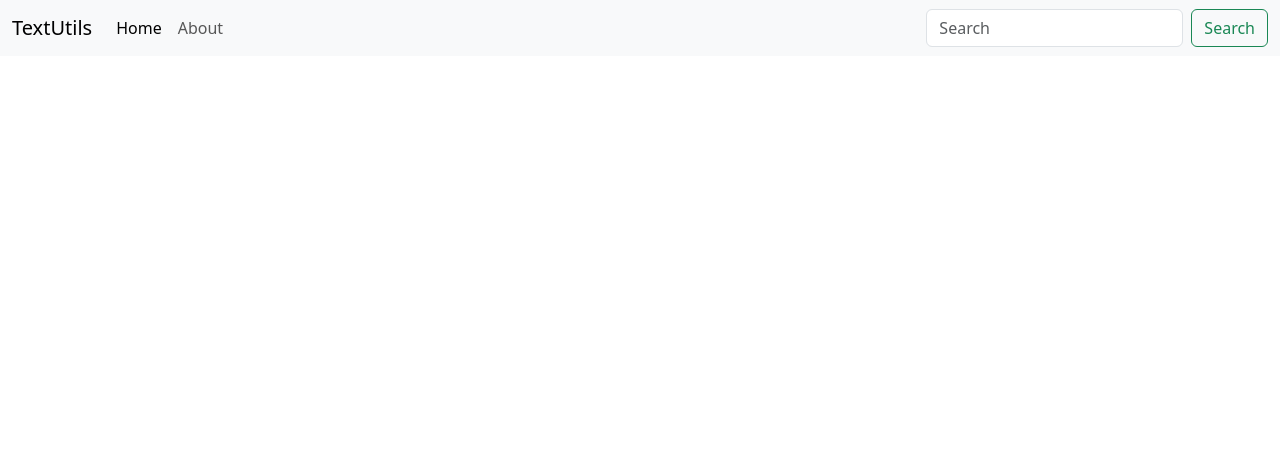
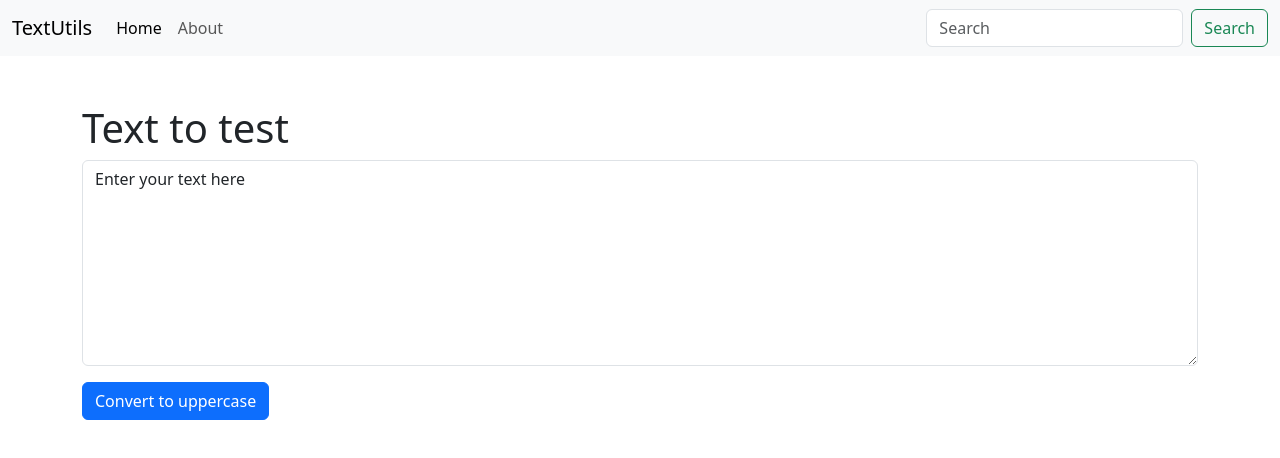
Before and after one commit to QaziSaboorr/textutils, a React (Create React App) app: page / in a window 1280 px wide. Shown: the top 458 px of the page. Built offline with nearby package versions, Linux system fonts and the light colour scheme.

Commit message:
some changes

```diff
--- a/src/App.js
+++ b/src/App.js
@@ -1,51 +1,15 @@
 import "./App.css";
+import React from "react";
+import Navbar from "./components/Navbar";
+import TextForm from "./components/TextForm";
 
 function App() {
   return (
     <>
-      <nav className="navbar navbar-expand-lg bg-body-tertiary">
-        <div className="container-fluid">
-          <a className="navbar-brand" href="/">
-            TextUtils
-          </a>
-          <button
-            className="navbar-toggler"
-            type="button"
-            data-bs-toggle="collapse"
-            data-bs-target="#navbarSupportedContent"
-            aria-controls="navbarSupportedContent"
-            aria-expanded="false"
-            aria-label="Toggle navigation"
-          >
-            <span className="navbar-toggler-icon"></span>
-          </button>
-          <div className="collapse navbar-collapse" id="navbarSupportedContent">
-            <ul className="navbar-nav me-auto mb-2 mb-lg-0">
-              <li className="nav-item">
-                <a className="nav-link active" aria-current="page" href="/">
-                  Home
-                </a>
-              </li>
-              <li className="nav-item">
-                <a className="nav-link" href="/">
-                  About
-                </a>
-              </li>
-            </ul>
-            <form className="d-flex" role="search">
-              <input
-                className="form-control me-2"
-                type="search"
-                placeholder="Search"
-                aria-label="Search"
-              />
-              <button className="btn btn-outline-success" type="submit">
-                Search
-              </button>
-            </form>
-          </div>
-        </div>
-      </nav>
+      <Navbar title="TextUtils" aboutText="About" />
+      <div className="container my-5">
+        <TextForm heading="Text to test" />
+      </div>
     </>
   );
 }
--- /dev/null
+++ b/src/components/Navbar.js
@@ -0,0 +1,59 @@
+import React from "react";
+import PropTypes from "prop-types";
+
+export default function Navbar(props) {
+  return (
+    <nav className="navbar navbar-expand-lg bg-body-tertiary">
+      <div className="container-fluid">
+        <a className="navbar-brand" href="/">
+          {props.title}
+        </a>
+        <button
+          className="navbar-toggler"
+          type="button"
+          data-bs-toggle="collapse"
+          data-bs-target="#navbarSupportedContent"
+          aria-controls="navbarSupportedContent"
+          aria-expanded="false"
+          aria-label="Toggle navigation"
+        >
+          <span className="navbar-toggler-icon"></span>
+        </button>
+        <div className="collapse navbar-collapse" id="navbarSupportedContent">
+          <ul className="navbar-nav me-auto mb-2 mb-lg-0">
+            <li className="nav-item">
+              <a className="nav-link active" aria-current="page" href="/">
+                Home
+              </a>
+            </li>
+            <li className="nav-item">
+              <a className="nav-link" href="/">
+                {props.aboutText}
+              </a>
+            </li>
+          </ul>
+          <form className="d-flex" role="search">
+            <input
+              className="form-control me-2"
+              type="search"
+              placeholder="Search"
+              aria-label="Search"
+            />
+            <button className="btn btn-outline-success" type="submit">
+              Search
+            </button>
+          </form>
+        </div>
+      </div>
+    </nav>
+  );
+}
+
+Navbar.propTypes = {
+  title: PropTypes.string.isRequired,
+  aboutText: PropTypes.string.isRequired,
+};
+Navbar.defaultProps = {
+  title: "loru",
+  aboutText: "awein",
+};
--- /dev/null
+++ b/src/components/TextForm.js
@@ -0,0 +1,30 @@
+import React, { useState } from "react";
+
+export default function TextForm(props) {
+  const [text, setText] = useState("Enter your text here");
+  const handleUpClick = () => {
+    let newText = text.toUpperCase();
+    setText(newText);
+  };
+  const handleOnChange = (event) => {
+    setText(event.target.value);
+  };
+  return (
+    <div>
+      <h1>{props.heading}</h1>
+
+      <div className="form-group">
+        <textarea
+          onChange={handleOnChange}
+          className="form-control"
+          value={text}
+          id="my-Box"
+          rows="8"
+        ></textarea>
+      </div>
+      <button className="btn btn-primary my-3" onClick={handleUpClick}>
+        Convert to uppercase
+      </button>
+    </div>
+  );
+}
--- /dev/null
+++ b/src/module1.mjs
@@ -0,0 +1,4 @@
+import some, { b, c } from "./module2.mjs";
+console.log(some);
+console.log(b);
+console.log(c);
```
Also changed, not shown: src/module2.mjs (added, +7 -0 lines).
